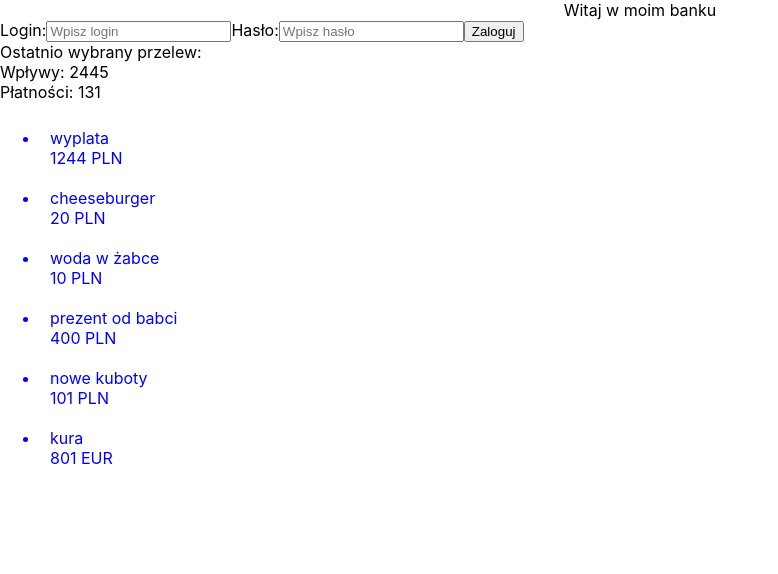
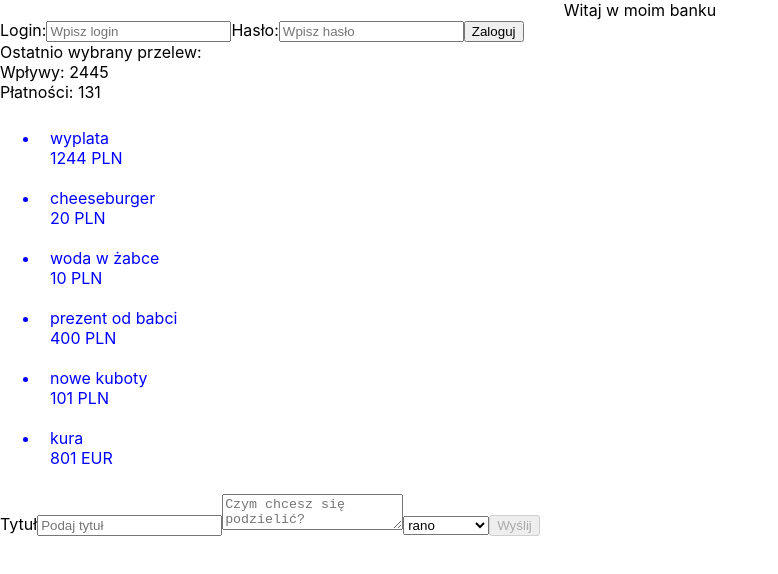
Before and after one commit to matwjablonski/rossmann-react-2, a React (Create React App) app in the folder apps/bank-app-final/: page / in a window 1280 px wide. Shown: the top 574 px of the page, without its empty margins (0-778 px from the left). Built offline with nearby package versions, Linux system fonts and the light colour scheme.

Commit message:
contact form

```diff
--- a/apps/bank-app-final/src/App.tsx
+++ b/apps/bank-app-final/src/App.tsx
@@ -1,4 +1,5 @@
 import React from 'react';
+import ContactForm from './components/ContactForm/ContactForm';
 import Header from './components/Header/Header';
 import LoginForm from './components/LoginForm/LoginForm';
 import Transfers from './components/Transfers/Transfers';
@@ -10,6 +11,7 @@ function App() {
       <Header welcomeMsg="Witaj w moim banku" />
       <LoginForm />
       <Transfers transfers={data.transfers}/>
+      <ContactForm />
     </main>
   );
 }
--- /dev/null
+++ b/apps/bank-app-final/src/components/Button/Button.tsx
@@ -0,0 +1,18 @@
+import { FC } from 'react';
+
+interface ButtonProps {
+  label: string;
+  type: 'submit' | 'button' | 'reset';
+  disabled?: boolean;
+}
+
+const Button: FC<ButtonProps> = ({
+  label,
+  ...rest
+}) => {
+  return (
+    <button {...rest}>{label}</button>
+  )
+}
+
+export default Button;
--- /dev/null
+++ b/apps/bank-app-final/src/components/ContactForm/ContactForm.tsx
@@ -0,0 +1,70 @@
+import { ChangeEvent, SyntheticEvent, useState } from 'react'
+import Button from '../Button/Button';
+import FormField from '../FormField/FormField';
+
+const ContactForm = () => {
+  const [ formValues, setFormValues ] = useState({
+    topic: '',
+    message: '',
+    time: ''
+  });
+
+  const areFormReady = formValues.message && formValues.time && formValues.topic;
+
+  const handleSubmit = (e: SyntheticEvent) => {
+    e.preventDefault();
+
+    console.log(formValues);
+
+    alert('Wiadomość została wysłana.')
+  }
+
+  const handleChange = (e: ChangeEvent<HTMLInputElement | HTMLSelectElement | HTMLTextAreaElement>) => {
+    const nameField = e.currentTarget.name;
+    const fieldValue = e.currentTarget.value;
+
+    setFormValues((prevState) => ({
+      ...prevState,
+      [nameField]: fieldValue
+    }))
+  }
+
+  return (
+    <form onSubmit={handleSubmit}>
+      <FormField
+        id="topic"
+        type="text"
+        placeholder="Podaj tytuł"
+        name="topic"
+        label="Tytuł"
+        value={formValues.topic}
+        handleChange={handleChange}
+      />
+      <FormField
+        id="message"
+        label="Wiadomość"
+        name="message"
+        type="textarea"
+        placeholder="Czym chcesz się podzielić?"
+        value={formValues.message}
+        handleChange={handleChange}
+      />
+      <FormField
+        id="time"
+        label="Która pora?"
+        name="time"
+        type="select"
+        placeholder="Która pora?"
+        value={formValues.time}
+        handleChange={handleChange}
+        options={[
+          'rano',
+          'wieczorem'
+        ]}
+      />
+      <Button label='Wyślij' type="submit" disabled={!areFormReady} />
+    </form>
+  )
+}
+
+export default ContactForm;
--- /dev/null
+++ b/apps/bank-app-final/src/components/FormField/FormField.tsx
@@ -0,0 +1,71 @@
+import { ChangeEvent, FC, ReactNode } from 'react';
+
+interface FormFieldProps {
+  id: string;
+  name: string;
+  label: ReactNode | string;
+  placeholder: string;
+  type: 'text' | 'password' | 'textarea' | 'select';
+  value: string;
+  handleChange(e: ChangeEvent): void;
+  options?: string[]
+}
+
+const FormField: FC<FormFieldProps> = ({
+  id,
+  name,
+  type = 'text',
+  placeholder,
+  label,
+  value,
+  handleChange,
+  options
+}) => {
+
+  if (type === 'select') {
+    return (
+      <select
+        value={value}
+        id={id}
+        name={name}
+        onChange={(e: ChangeEvent<HTMLSelectElement>) => handleChange(e)}
+      >
+        {options?.map((option) => <option key={option} value={option}>{option}</option>)}
+      </select>
+    )
+  }
+
+  if (type === 'textarea') {
+    return (
+      <textarea
+        placeholder={placeholder}
+        id={id}
+        name={name}
+        value={value}
+        onChange={(e: ChangeEvent<HTMLTextAreaElement>) => handleChange(e)}
+      />
+    )
+  }
+
+  return (
+    <>
+      <label htmlFor={id}>
+        {label}
+      </label>
+      <input
+        placeholder={placeholder}
+        type={type}
+        id={id}
+        name={name}
+        value={value}
+        onChange={(e: ChangeEvent<HTMLInputElement>) => handleChange(e)}
+      />
+    </>
+  )
+}
+
+// FormField.defaultProps = {
+//   type: 'text',
+// }
+
+export default FormField;
--- a/apps/bank-app-final/src/components/LoginForm/LoginForm.tsx
+++ b/apps/bank-app-final/src/components/LoginForm/LoginForm.tsx
@@ -1,4 +1,6 @@
 import { ChangeEvent, SyntheticEvent, useState } from 'react';
+import Button from '../Button/Button';
+import FormField from '../FormField/FormField';
 
 const LoginForm = () => {
   const [ formValue, setFormValue ] = useState({
@@ -24,29 +26,25 @@ const LoginForm = () => {
 
   return (
     <form onSubmit={handleSubmit}>
-      <label htmlFor="login">
-        Login:
-      </label>
-      <input
+      <FormField
         placeholder='Wpisz login'
         type="text"
+        label="Login:"
         id="login"
         name="login"
         value={formValue.login}
-        onChange={(e: ChangeEvent<HTMLInputElement>) => handleChange(e)}
+        handleChange={(e: ChangeEvent<HTMLInputElement>) => handleChange(e)}
       />
-      <label htmlFor="password">
-        Hasło:
-      </label>
-      <input
+      <FormField
         placeholder='Wpisz hasło'
         type="password"
+        label="Hasło:"
         id="password"
         name="password"
         value={formValue.password}
-        onChange={(e: ChangeEvent<HTMLInputElement>) => handleChange(e)}
+        handleChange={(e: ChangeEvent<HTMLInputElement>) => handleChange(e)}
       />
-      <button type="submit">Zaloguj</button>
+      <Button label='Zaloguj' type="submit" />
     </form>
   )
 }
```
